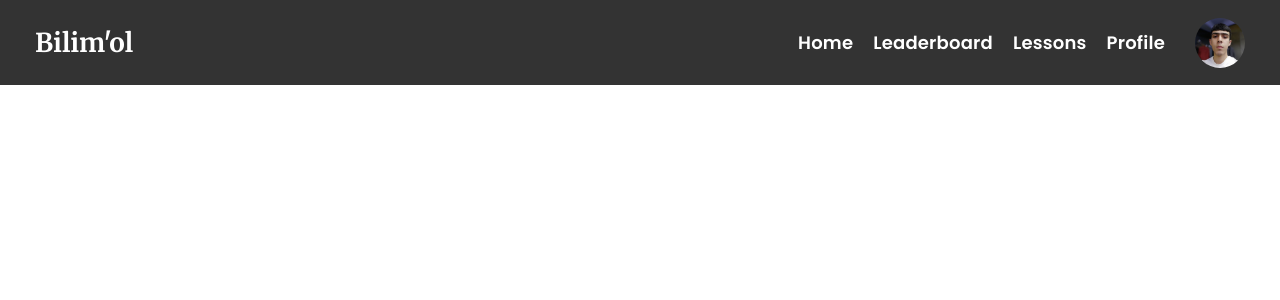
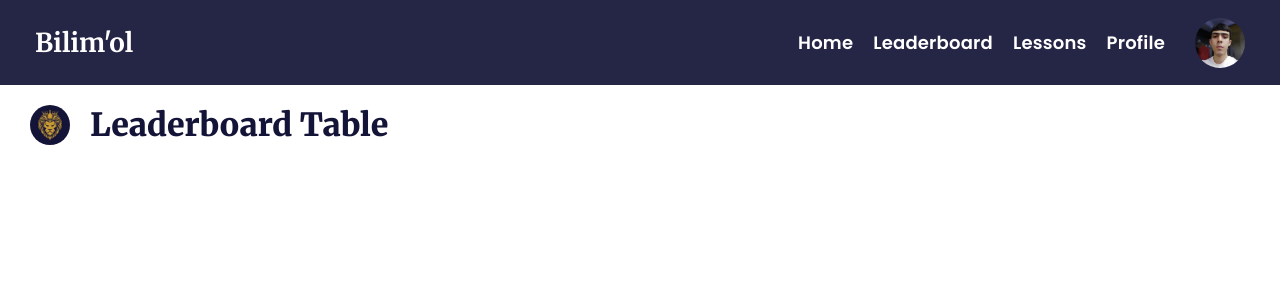
Before and after one commit to sherozbek1706/bilim-ol, a React (Vite) app: page /leaderboard in a window 1280 px wide. Shown: the top 300 px of the page. Built offline with nearby package versions, Linux system fonts and the light colour scheme.

Commit message:
leaderboard and users.db

```diff
--- a/src/components/index.js
+++ b/src/components/index.js
@@ -1 +1,2 @@
 export * from "./button";
+export * from "./tabname";
--- a/src/components/tabname/index.js
+++ b/src/components/tabname/index.js
@@ -0,0 +1 @@
+export * from "./tabname.jsx";
--- a/src/components/tabname/tabname.css
+++ b/src/components/tabname/tabname.css
@@ -0,0 +1,16 @@
+.Tabname {
+  display: flex;
+  align-items: center;
+  justify-content: flex-start;
+  width: 100%;
+  padding: 20px 30px;
+}
+.Tabname__logo{
+  width: 40px;
+  margin-right: 20px;
+  border-radius: 50%;
+}
+.Tabname__text{
+  font-weight: 800;
+  color: #141438;
+}
--- a/src/components/tabname/tabname.jsx
+++ b/src/components/tabname/tabname.jsx
@@ -0,0 +1,10 @@
+import "./tabname.css";
+import tabLogo from "../../assets/image/tab-logo.jpg";
+export const Tabname = ({ text }) => {
+  return (
+    <div className="Tabname">
+      <img src={tabLogo} className="Tabname__logo" alt="" />
+      <h1 className="Tabname__text">{text}</h1>
+    </div>
+  );
+};
--- a/src/layout/navbar/navbar.css
+++ b/src/layout/navbar/navbar.css
@@ -9,7 +9,7 @@
   align-items: center;
   justify-content: space-between;
   backdrop-filter: blur(15px);
-  background-color: #333;
+  background-color : #141438ec;
   box-shadow: 0 2px 15px 2px #ffffff19;
   padding: 10px 35px;
   width: 100%;
--- a/src/pages/leaderboard/leaderboard.css
+++ b/src/pages/leaderboard/leaderboard.css
@@ -0,0 +1,5 @@
+.Leaderboard {
+  width: 100%;
+  min-height: 100vh;
+
+}
--- a/src/pages/leaderboard/leaderboard.jsx
+++ b/src/pages/leaderboard/leaderboard.jsx
@@ -1,10 +1,11 @@
+import { Tabname } from "../../components";
 import { Navbar } from "../../layout";
 import "./leaderboard.css";
 export const Leaderboard = () => {
   return (
-    <div>
+    <div className="Leaderboard">
       <Navbar />
-
+      <Tabname text={"Leaderboard Table"} />
     </div>
   );
 };
```
Also changed, not shown: src/database/users.js (added, +26 -0 lines), src/assets/image/tab-logo.jpg (added), src/assets/image/users/user1.jpg (added).
